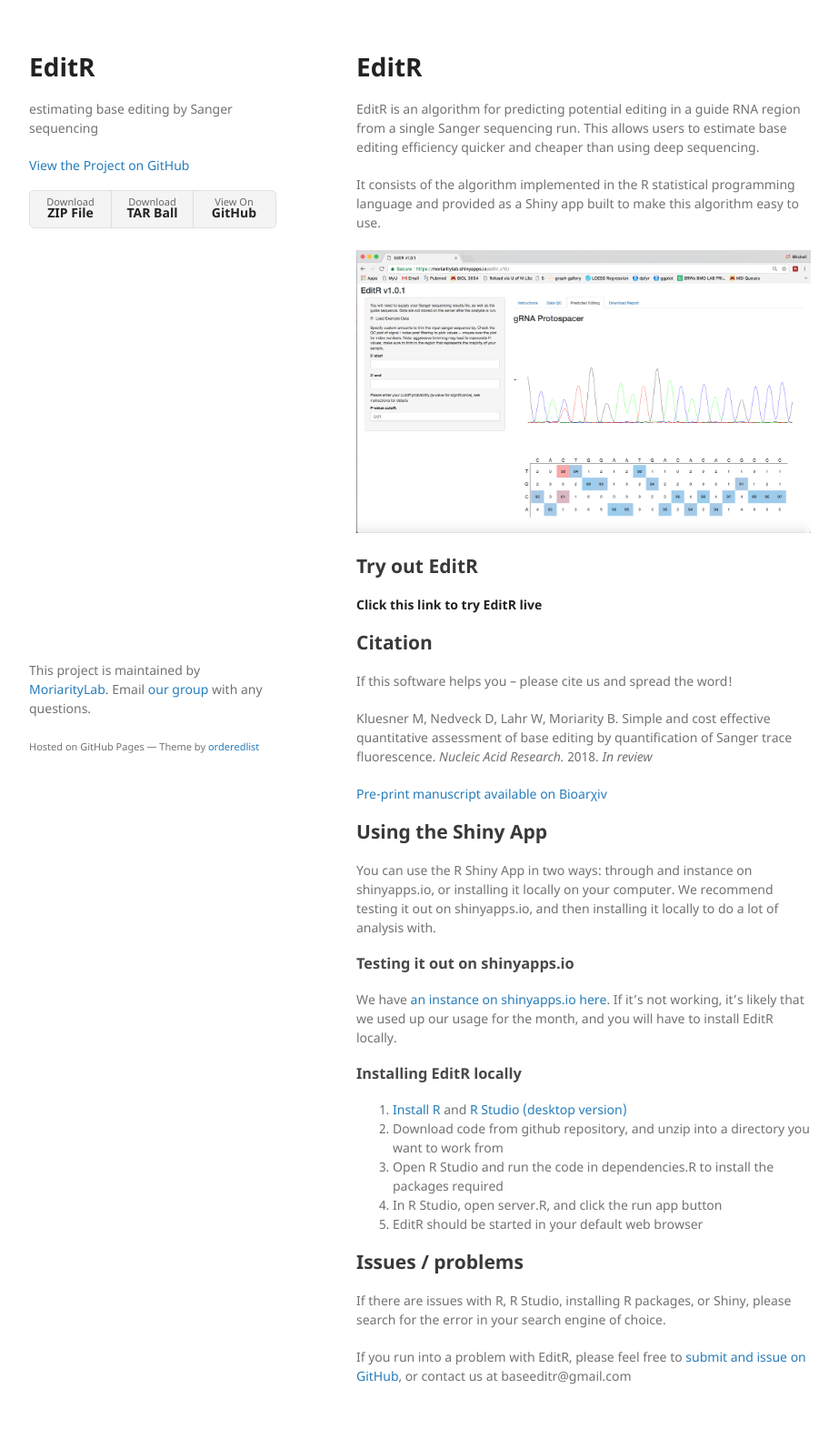
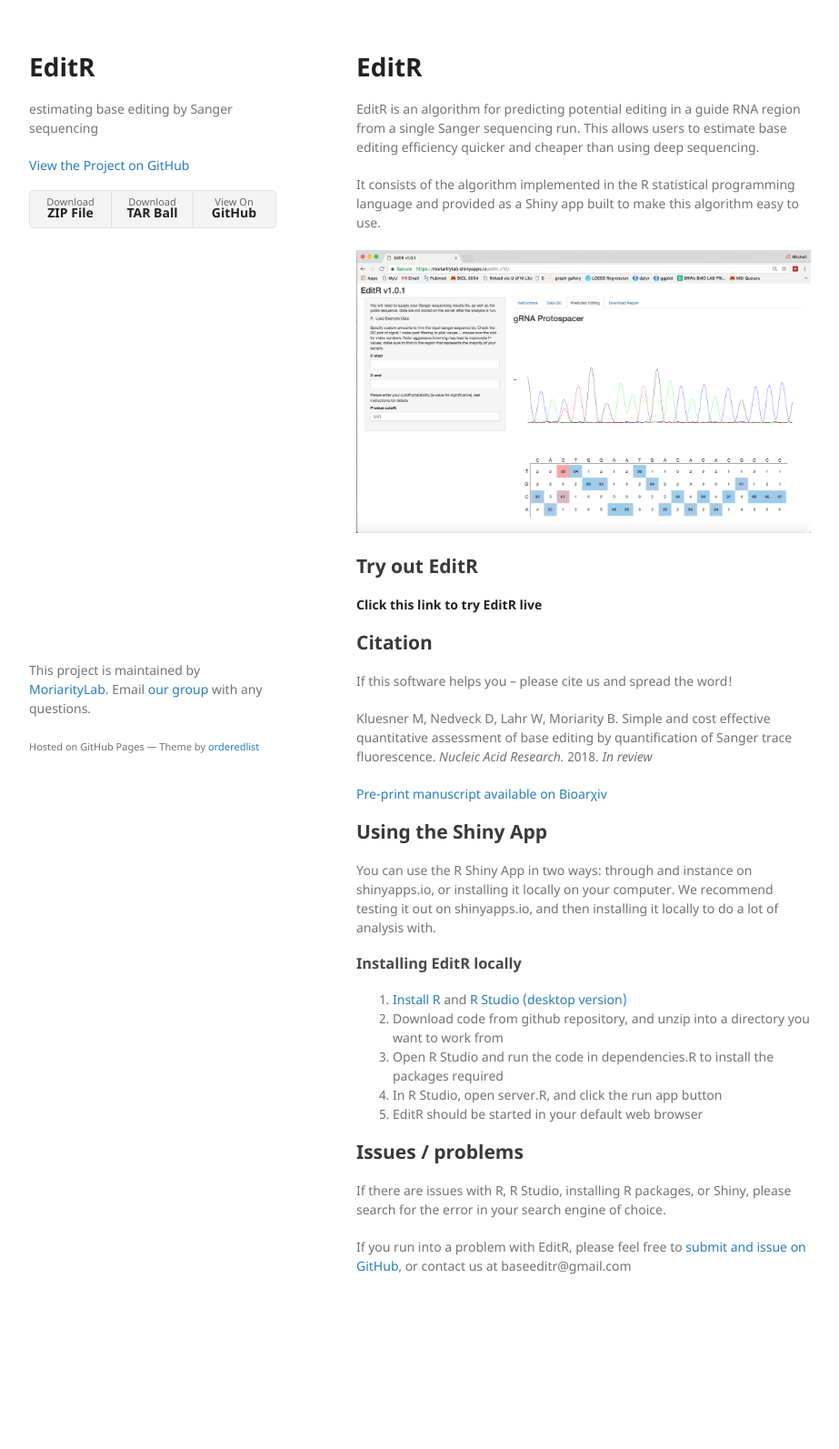
Before and after one commit to MoriarityLab/EditR, a Jekyll site: the page built from docs/index.md, in a window 1280 px wide. Shown: the whole page at 91% size, without its empty margins (178-1101 px from the left). Built offline with Jekyll 4.4.1, drawn with Linux system fonts in a browser that asks for light colours; our own code applies the rules of GitHub Pages for plain Markdown files; after the commit the page ends 1472 px from its top, so only the background shows below that.

Commit message:
Update index.md

```diff
--- a/docs/index.md
+++ b/docs/index.md
@@ -38,12 +38,6 @@ You can use the R Shiny App in two ways: through and instance on shinyapps.io, o
 
 
 
-### Testing it out on shinyapps.io
-
-We have [an instance on shinyapps.io here](https://moriaritylab.shinyapps.io/editr_v10/). If it’s not working, it’s likely that we used up our usage for the month, and you will have to install EditR locally.
-
-
-
 ### Installing EditR locally
 
 
```
